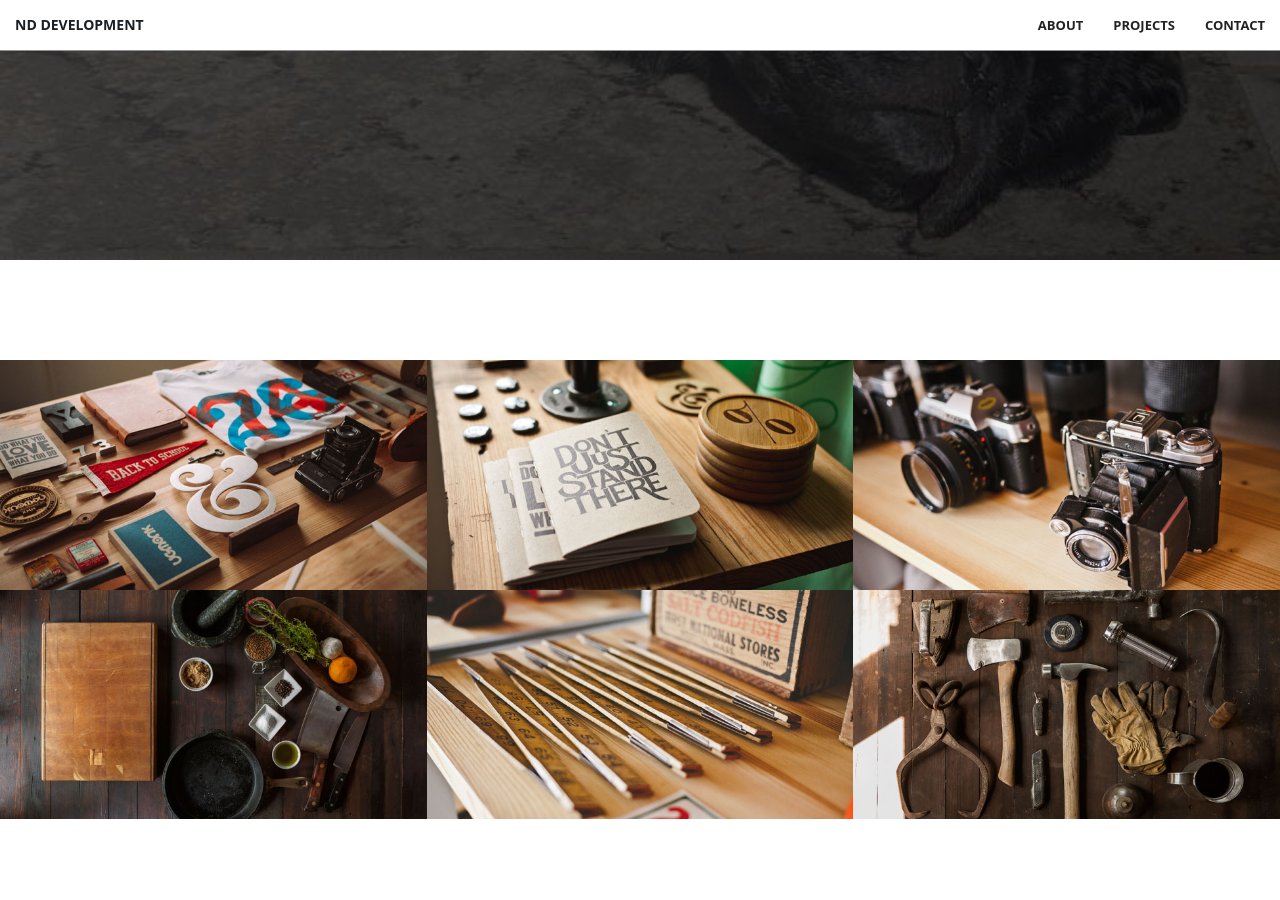
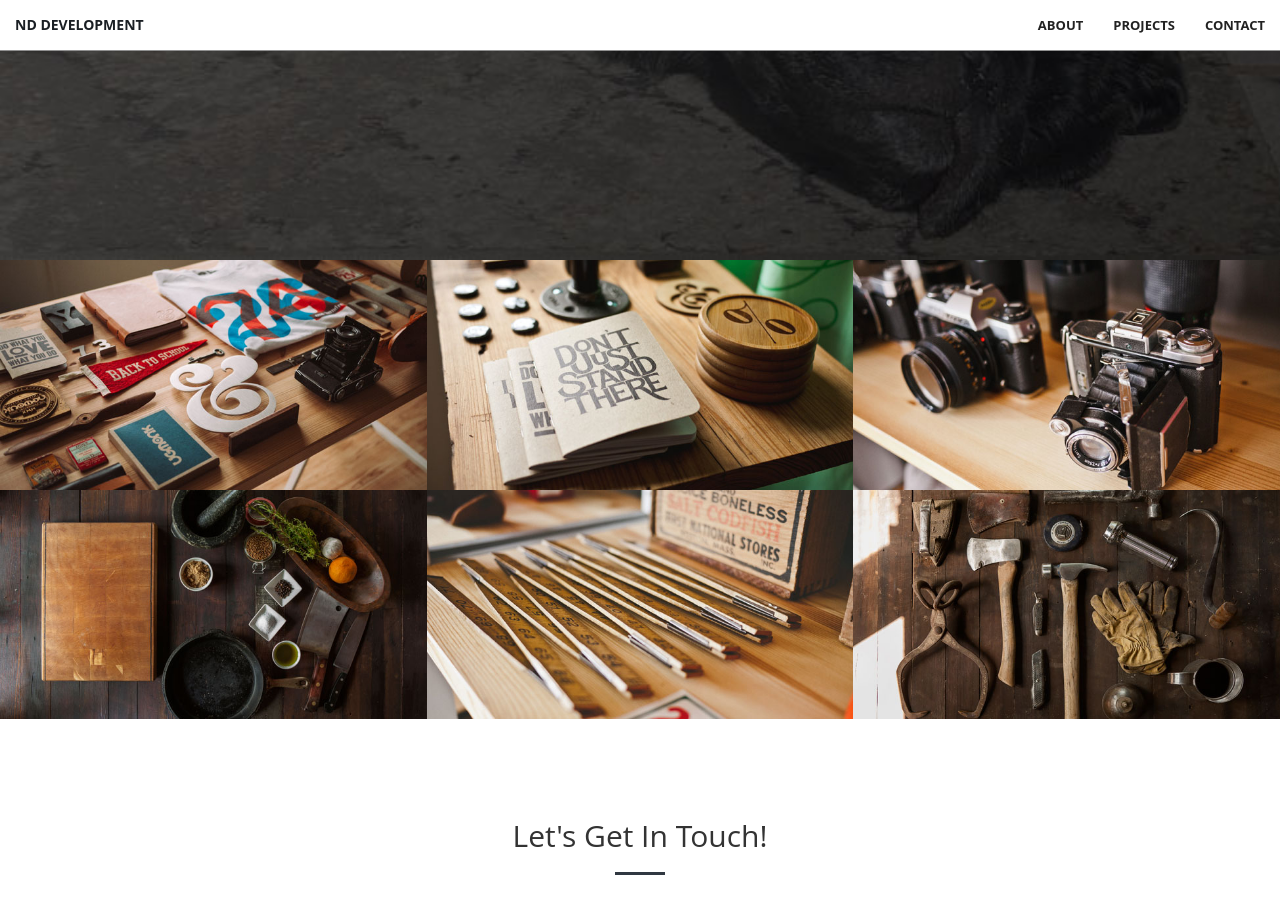
Before and after one commit to nickddev/nickddev.github.io, a Jekyll site: the page built from index.html, in a window 1280 px wide and 900 px high, scrolled down 640 px. Built offline with Jekyll 4.4.1, drawn with Linux system fonts in a browser that asks for light colours.

Commit message:
Update portfolio.html

```diff
--- a/_includes/portfolio.html
+++ b/_includes/portfolio.html
@@ -1,5 +1,5 @@
-<!--<section class="no-padding" id="portfolio">-->
-<section class="adding" id="portfolio">
+<section class="no-padding" id="portfolio">
+<!--<section class="adding" id="portfolio">-->
     <div class="container-fluid">
         <div class="row no-gutter">
             <div class="col-lg-4 col-sm-6">
```
